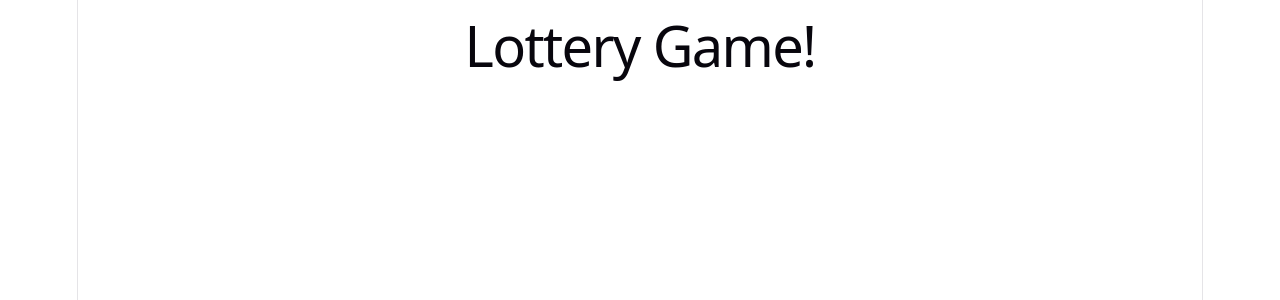
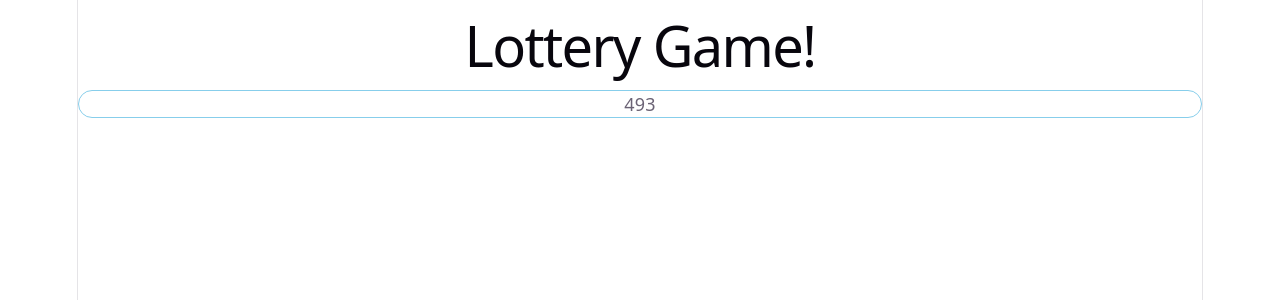
Before and after one commit to Mohit04-28/ReactProjects, a React (Vite) app in the folder react-state-class2/: page / in a window 1280 px wide. Shown: the top 300 px of the page. Built offline with nearby package versions, Linux system fonts and the light colour scheme.

Commit message:
new commit

```diff
--- /dev/null
+++ b/react-state-class2/src/Lottery.css
@@ -0,0 +1,4 @@
+.ticket{
+    border:1px solid skyblue;
+    border-radius: 14px;
+}
--- a/react-state-class2/src/Lottery.jsx
+++ b/react-state-class2/src/Lottery.jsx
@@ -1,7 +1,17 @@
+import {useState} from "react";
+import "./Lottery.css";
+import {genTicket} from "./helper";
+
 export default function Lottery() {
+    let [ticket, setTicket] = useState(genTicket(3));
   return (
     <div>
       <h1>Lottery Game!</h1>
+      <div className="ticket">
+        <span>{ticket[0]}</span>
+        <span>{ticket[1]}</span>
+        <span>{ticket[2]}</span>
+      </div>
     </div>
   );
 }
--- /dev/null
+++ b/react-state-class2/src/helper.js
@@ -0,0 +1,9 @@
+function genTicket(n){
+    let arr = new Array(n);
+    for (let i=0; i<n; i++){
+        arr[i] = Math.floor(Math.random()*10);
+    }
+    return arr;
+}
+
+export {genTicket};
```
